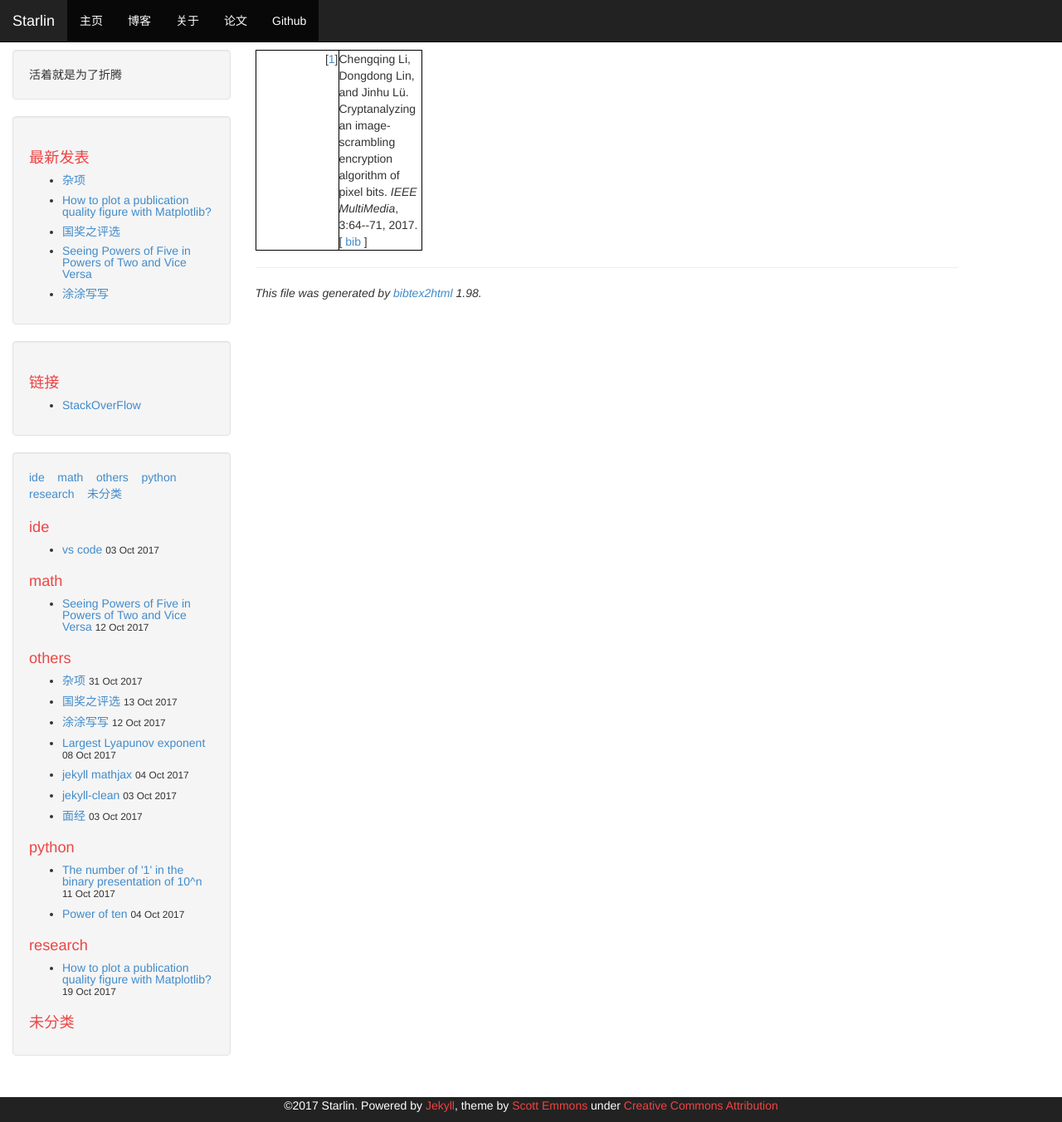
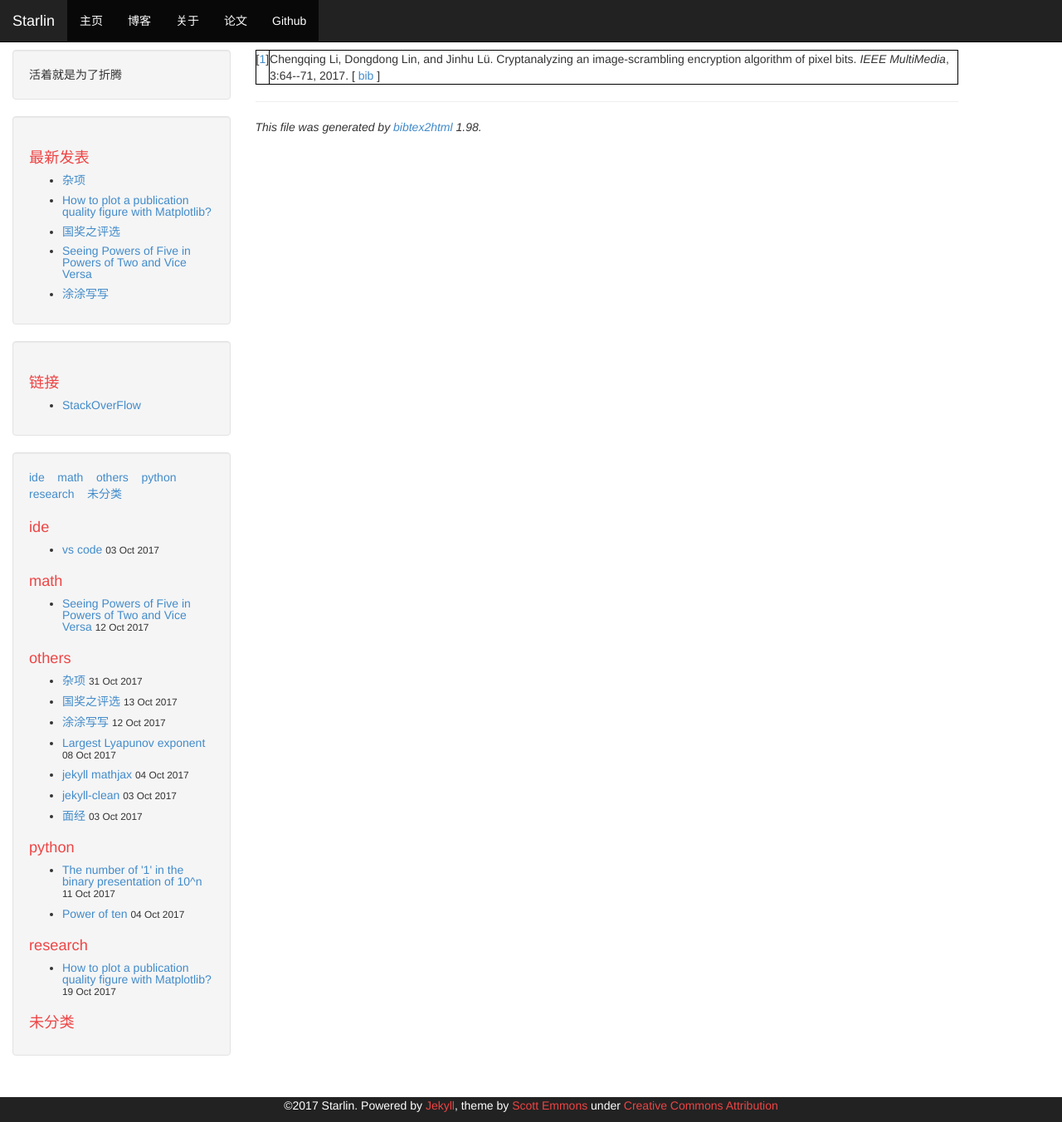
Before and after one commit to MrDongdongLin/MrDongdongLin.github.io, a Jekyll site: the page built from bibtex.html, in a window 1280 px wide and 1352 px high. Shown: the whole window at 83% size. Built offline with Jekyll 4.4.1, drawn with Linux system fonts in a browser that asks for light colours.

Commit message:
Update theme.css

```diff
--- a/css/theme.css
+++ b/css/theme.css
@@ -11,7 +11,7 @@ img {
 
 table td {
     border:1px solid rgb(0, 0, 0);
-    width: 100px;
+    width: auto;
 }
 
 .copyright {
```
